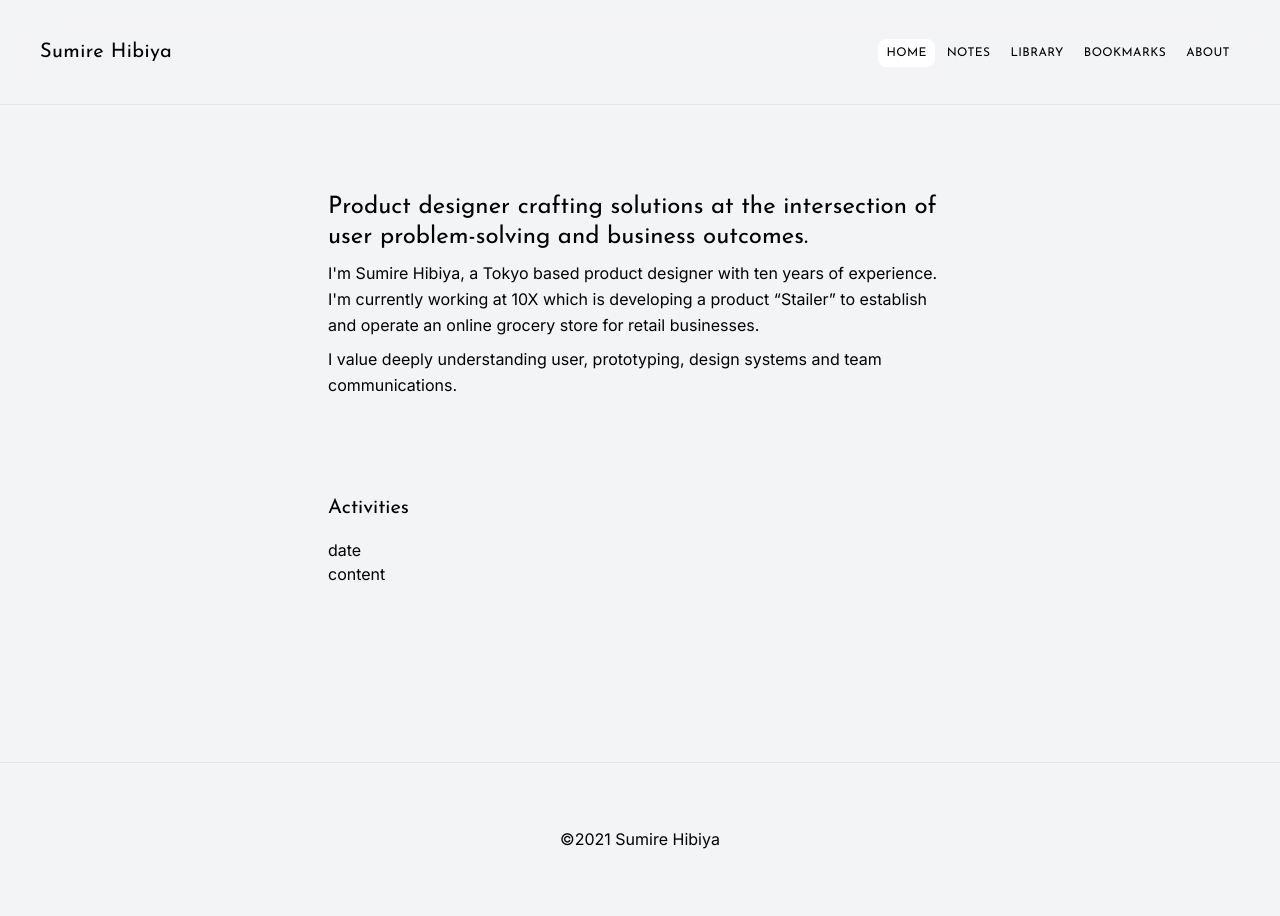
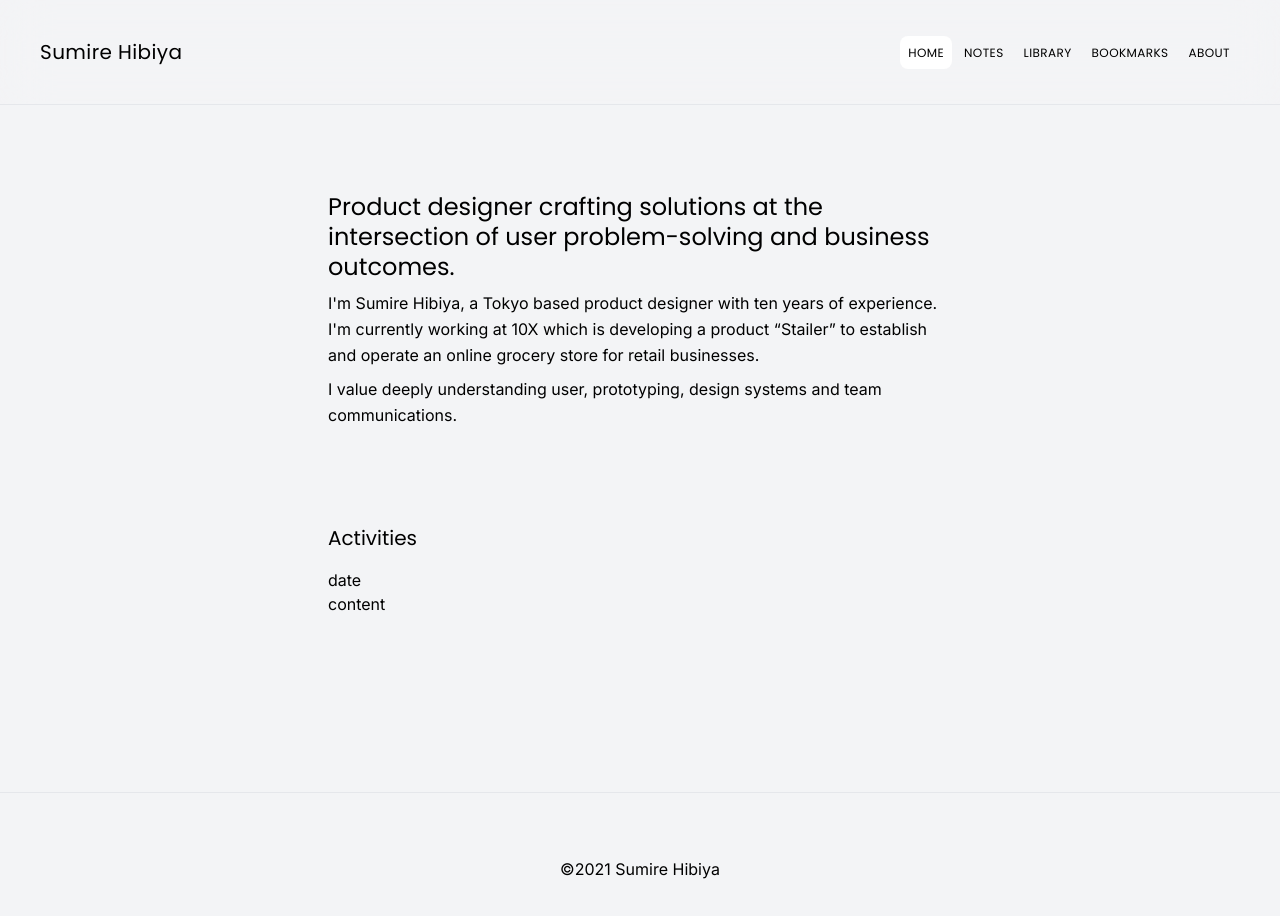
Before and after one commit to suuminbot/sumirehibiyacom, a Next.js app: page / in a window 1280 px wide. Shown: the top 916 px of the page. Built offline with nearby package versions, Linux system fonts and the light colour scheme; what tailwindcss-fluid-type would draw is missing.

Commit message:
displayフォントをjosefin sansからpoppinsに変更

```diff
--- a/app/layout.tsx
+++ b/app/layout.tsx
@@ -1,13 +1,12 @@
 import './globals.css'
-import { Josefin_Sans, Inter } from 'next/font/google'
-// import Link from 'next/link'
+import { Poppins, Inter } from 'next/font/google'
 import Header from './components/header'
 import Footer from './components/footer'
 
-const josefin_Sans = Josefin_Sans({
+const poppins = Poppins({
   subsets: ['latin'],
   weight: '400',
-  variable: '--font-josefinsans',
+  variable: '--font-poppins',
   display: 'swap',
 })
 
@@ -22,7 +21,7 @@ export default function RootLayout({
   children: React.ReactNode
 }) {
   return (
-    <html lang="ja" className={`${josefin_Sans.variable} ${inter.variable}`}>
+    <html lang="ja" className={`${poppins.variable} ${inter.variable}`}>
       <body className="h-full bg-gray-100">
         <Header />
         {children}
--- a/tailwind.config.ts
+++ b/tailwind.config.ts
@@ -9,7 +9,7 @@ const config: Config = {
   theme: {
     fontFamily: {
       sans: ['var(--font-inter)'],
-      display: ['var(--font-josefinsans)'],
+      display: ['var(--font-poppins)'],
     },
     extend: {
       colors: {
```
